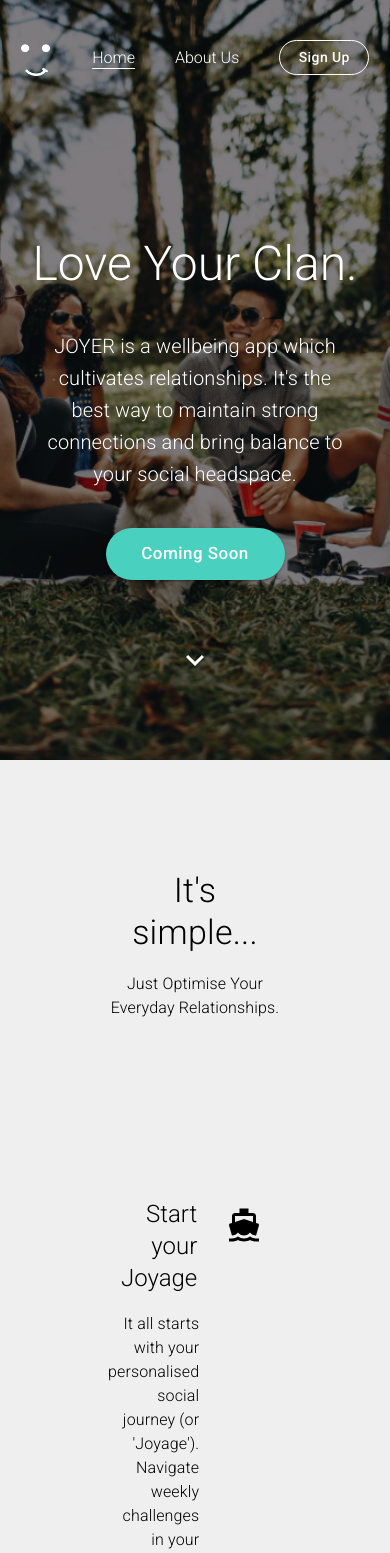
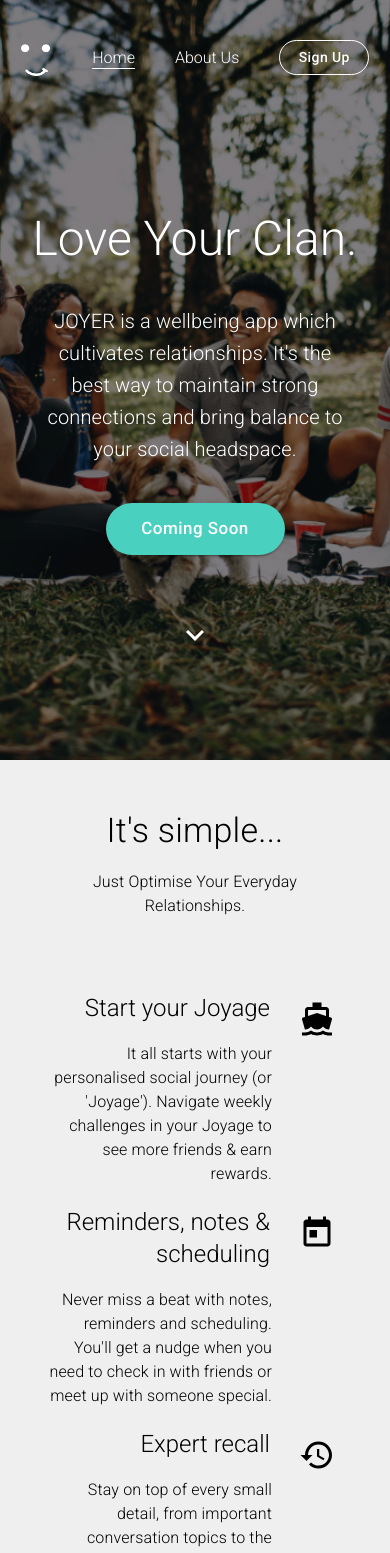
Before and after one commit to OlliePorter/joyer-site, a React (Create React App) app: page /#/ in a window 390 px wide. Shown: the top 1553 px of the page. Built offline with nearby package versions, Linux system fonts and the light colour scheme.

Commit message:
Make feature section responsive for mobile

```diff
--- a/src/components/Home/Cover.js
+++ b/src/components/Home/Cover.js
@@ -13,10 +13,7 @@
       margin: '20px',
       [theme.breakpoints.down('md')]: {
         margin: '30px',
-        paddingTop: '20px',
-      },
-      [theme.breakpoints.down('sm')]: {
-        paddingTop: '80px',
+        paddingTop: '30px',
       },
     },
     subtitle: {
@@ -69,7 +66,7 @@
       transform: 'scale(1.5)',
       position: 'relative',
       top: '200px',
-      [theme.breakpoints.up('xs')]: {
+      [theme.breakpoints.down('xs')]: {
         top: '38px',
       },
     },
--- a/src/components/Home/Features.js
+++ b/src/components/Home/Features.js
@@ -15,17 +15,35 @@
     title: {
       color: theme.palette.secondary.dark,
       fontWeight: 300,
-      padding: '10px'
+      padding: '10px',
+    },
+    coverSubtitle: {
+      color: theme.palette.secondary.dark,
+      padding: '8px',
+      fontWeight: 300,
+      paddingBottom: '70px',
+      [theme.breakpoints.down('sm')]: {
+        paddingBottom: '0px',
+        width: '14em',
+      },
     },
     subtitle: {
       color: theme.palette.secondary.dark,
       padding: '8px',
       fontWeight: 300,
+      paddingBottom: '20px',
+      [theme.breakpoints.down('sm')]: {
+        paddingBottom: '0px',
+        width: '14em',
+      },
     },
     featureContainer: {
       backgroundColor: theme.palette.secondary.light,
       padding: '100px',
       overflowX: 'hidden',
+      [theme.breakpoints.down('sm')]: {
+        padding: '40px',
+      },
     },
     featurePadding: {
       paddingBottom: '20px',
@@ -46,6 +64,13 @@
       display: 'flex',
       flexDirection: 'row',
       paddingBottom: '10px',
+    },
+    iPhone: {
+      [theme.breakpoints.down('md')]: {
+        margin: '-2em',
+        paddingTop: '4em',
+        paddingBottom: '4em',
+      },
     }
 });
 
@@ -55,12 +80,12 @@
     return (
     <>
       <div className={classes.featureContainer}>
-        <Grid container spacing={10} align="center" className={classes.featureGrid}>
+        <Grid container spacing={4} align="center" className={classes.featureGrid}>
           <Grid item xs={12}>
             <Typography component="h2" variant="h4" className={classes.title}>
             It's simple...
             </Typography>
-            <Typography component="p" className={classes.subtitle}>
+            <Typography component="p" className={classes.coverSubtitle}>
             Just Optimise Your Everyday Relationships.
             </Typography>
           </Grid>
@@ -108,7 +133,7 @@
             </div>
           </Grid>
           <Grid item xs={4} align="center">
-            <Iphone/>
+            <Iphone className={classes.iPhone}/>
           </Grid>
           <Grid item xs={3}>
           <div className={classes.featureRow}>
```
